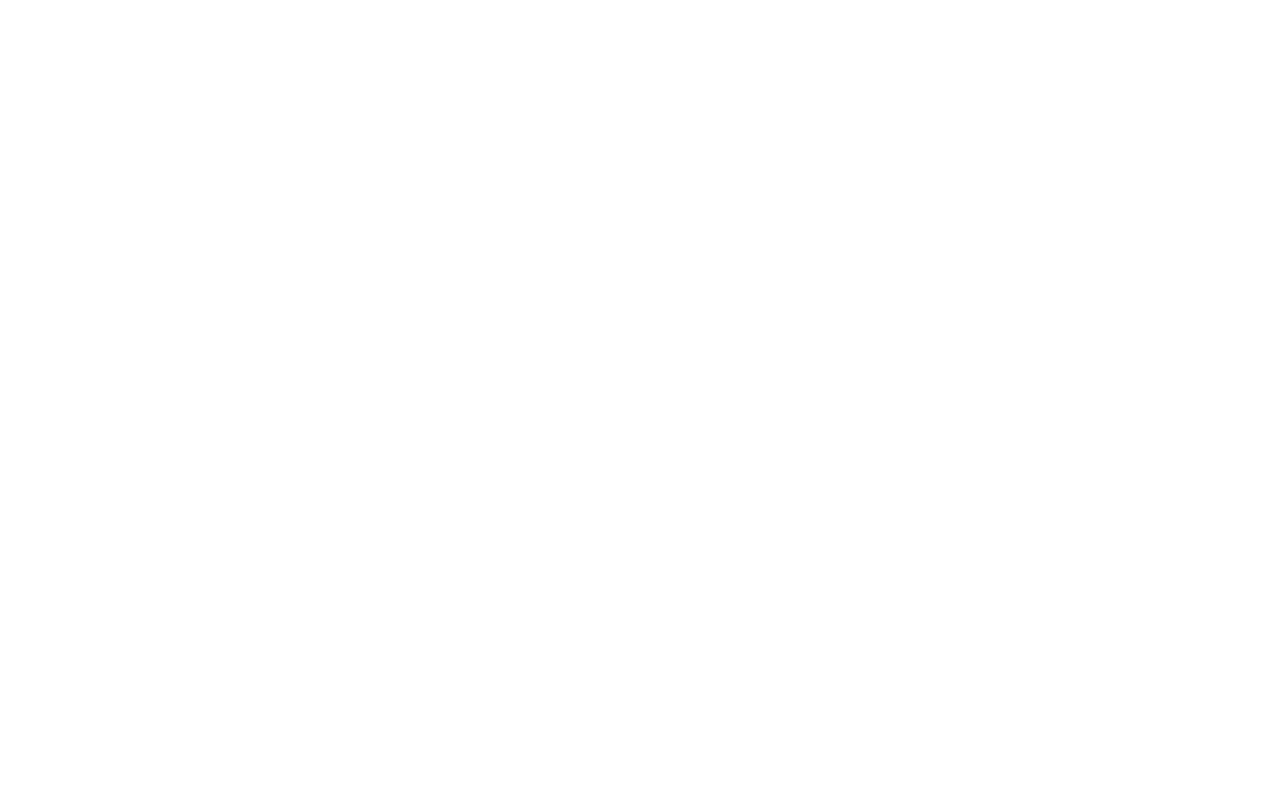
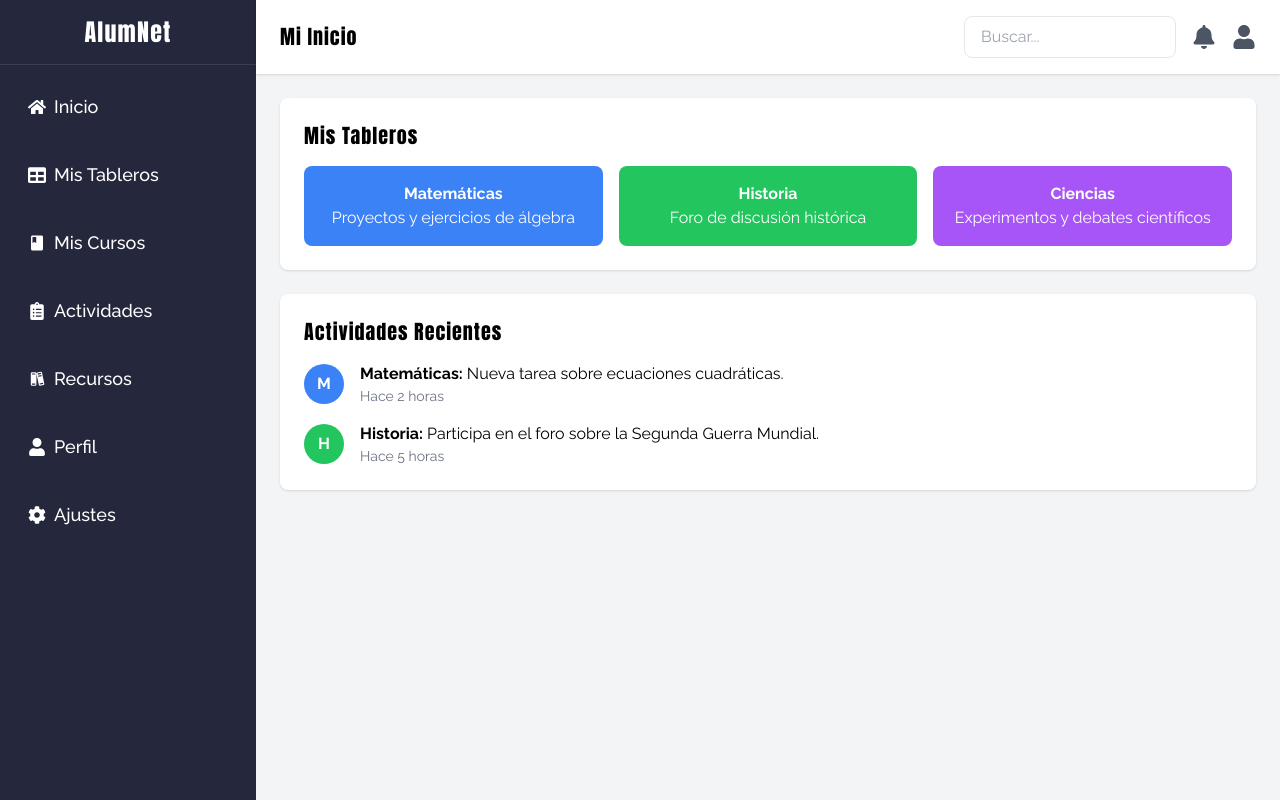
Before and after one commit to Darkyapper/alumnet, a React (Vite) app: page /home in a window 1280 px wide. Before the commit this address had no page. Built offline with nearby package versions, Linux system fonts and the light colour scheme.

Commit message:
add FeedPage, sidebar, and navbar components; update routing to include home page

```diff
--- a/src/App.jsx
+++ b/src/App.jsx
@@ -3,6 +3,7 @@
 import ScrollToTop from "./components/scrollToTop/ScrollToTop";
 import SignUp from "./pages/SignUp";
 import Login from "./pages/Login";
+import FeedPage from "./pages/FeedPage";
 
 function App() {
   return (
@@ -12,6 +13,7 @@
         <Route path="/" element={<Home />} />
         <Route path="/sign-up" element={<SignUp />} />
         <Route path="/login" element={<Login />} />
+        <Route path="/home" element={<FeedPage />} />
       </Routes>
     </Router>
   );
--- /dev/null
+++ b/src/components/feed/Feed.jsx
@@ -0,0 +1,59 @@
+import React from "react";
+
+function Feed() {
+  return (
+    <main className="flex-1 overflow-y-auto p-6">
+      <div className="space-y-6">
+        {/* Tableros o Actividades */}
+        <div className="bg-white shadow rounded-lg p-6">
+          <h2 className="text-xl anton-font tracking-wider font-normal mb-4">Mis Tableros</h2>
+          <div className="grid grid-cols-1 sm:grid-cols-2 md:grid-cols-3 gap-4">
+            <div className="bg-blue-500 raleway-font text-white p-4 rounded-lg text-center">
+              <h3 className="font-bold">Matemáticas</h3>
+              <p>Proyectos y ejercicios de álgebra</p>
+            </div>
+            <div className="bg-green-500 raleway-font text-white p-4 rounded-lg text-center">
+              <h3 className="font-bold">Historia</h3>
+              <p>Foro de discusión histórica</p>
+            </div>
+            <div className="bg-purple-500 raleway-font text-white p-4 rounded-lg text-center">
+              <h3 className="font-bold">Ciencias</h3>
+              <p>Experimentos y debates científicos</p>
+            </div>
+          </div>
+        </div>
+
+        {/* Actividades Recientes */}
+        <div className="bg-white shadow rounded-lg p-6">
+          <h2 className="text-xl anton-font font-normal tracking-wider mb-4">Actividades Recientes</h2>
+          <ul className="space-y-4 raleway-font">
+            <li className="flex items-center space-x-4">
+              <div className="bg-blue-500 h-10 w-10 rounded-full flex items-center justify-center text-white font-bold">
+                M
+              </div>
+              <div>
+                <p>
+                  <span className="font-bold">Matemáticas:</span> Nueva tarea sobre ecuaciones cuadráticas.
+                </p>
+                <p className="text-sm text-gray-500">Hace 2 horas</p>
+              </div>
+            </li>
+            <li className="flex items-center space-x-4">
+              <div className="bg-green-500 h-10 w-10 rounded-full flex items-center justify-center text-white font-bold">
+                H
+              </div>
+              <div>
+                <p>
+                  <span className="font-bold">Historia:</span> Participa en el foro sobre la Segunda Guerra Mundial.
+                </p>
+                <p className="text-sm text-gray-500">Hace 5 horas</p>
+              </div>
+            </li>
+          </ul>
+        </div>
+      </div>
+    </main>
+  );
+}
+
+export default Feed;
--- a/src/components/loginForm/LoginForm.jsx
+++ b/src/components/loginForm/LoginForm.jsx
@@ -55,7 +55,7 @@
             localStorage.setItem("user_id", users.id);
 
             // Redirigir al usuario a la página principal (ajústalo según tu lógica)
-            window.location.href = "/";
+            window.location.href = "/home";
         } catch (err) {
             setError(err.message);
         } finally {
--- /dev/null
+++ b/src/components/navbar/Navbar.jsx
@@ -0,0 +1,21 @@
+import React from "react";
+import { FaBell, FaUser } from "react-icons/fa";
+
+function Navbar() {
+  return (
+    <header className="bg-white shadow flex items-center justify-between px-6 py-4">
+      <div className="anton-font tracking-wider text-xl font-normal">Mi Inicio</div>
+      <div className="flex items-center space-x-4">
+        <input
+          type="text"
+          placeholder="Buscar..."
+          className="raleway-font px-4 py-2 border rounded-lg focus:outline-none focus:ring focus:ring-blue-500"
+        />
+        <FaBell className="text-gray-600 text-2xl cursor-pointer hover:text-blue-500" />
+        <FaUser className="text-gray-600 text-2xl cursor-pointer hover:text-blue-500" />
+      </div>
+    </header>
+  );
+}
+
+export default Navbar;
--- /dev/null
+++ b/src/components/sidebar/Sidebar.jsx
@@ -0,0 +1,67 @@
+import React from "react";
+import { FaHome, FaUser, FaCog, FaBell, FaTable, FaClipboardList } from "react-icons/fa";
+import { MdClass } from "react-icons/md";
+import { PiBooksFill  } from "react-icons/pi";
+
+function Sidebar() {
+  return (
+    <aside className="bg-[#25273C] text-white w-64 flex flex-col">
+      <div className="px-6 py-4 text-2xl tracking-wider anton-font font-normal text-center border-b border-gray-700">
+        AlumNet
+      </div>
+      <nav className="raleway-font flex-1 px-4 py-4 space-y-4">
+        <a
+          href="#"
+          className="flex items-center space-x-2 text-lg font-medium hover:bg-gray-700 p-3 rounded"
+        >
+          <FaHome />
+          <span>Inicio</span>
+        </a>
+        <a
+          href="#"
+          className="flex items-center space-x-2 text-lg font-medium hover:bg-gray-700 p-3 rounded"
+        >
+          <FaTable />
+          <span>Mis Tableros</span>
+        </a>
+        <a
+          href="#"
+          className="flex items-center space-x-2 text-lg font-medium hover:bg-gray-700 p-3 rounded"
+        >
+          <MdClass  />
+          <span>Mis Cursos</span>
+        </a>
+        <a
+          href="#"
+          className="flex items-center space-x-2 text-lg font-medium hover:bg-gray-700 p-3 rounded"
+        >
+          <FaClipboardList />
+          <span>Actividades</span>
+        </a>
+        <a
+          href="#"
+          className="flex items-center space-x-2 text-lg font-medium hover:bg-gray-700 p-3 rounded"
+        >
+          <PiBooksFill  />
+          <span>Recursos</span>
+        </a>
+        <a
+          href="#"
+          className="flex items-center space-x-2 text-lg font-medium hover:bg-gray-700 p-3 rounded"
+        >
+          <FaUser />
+          <span>Perfil</span>
+        </a>
+        <a
+          href="#"
+          className="flex items-center space-x-2 text-lg font-medium hover:bg-gray-700 p-3 rounded"
+        >
+          <FaCog />
+          <span>Ajustes</span>
+        </a>
+      </nav>
+    </aside>
+  );
+}
+
+export default Sidebar;
--- /dev/null
+++ b/src/pages/FeedPage.jsx
@@ -0,0 +1,18 @@
+import React from "react";
+import Sidebar from "../components/sidebar/Sidebar";
+import Navbar from "../components/navbar/Navbar";
+import Feed from "../components/feed/Feed";
+
+function FeedPage() {
+  return (
+    <div className="flex h-screen bg-gray-100">
+      <Sidebar />
+      <div className="flex-1 flex flex-col">
+        <Navbar />
+        <Feed />
+      </div>
+    </div>
+  );
+}
+
+export default FeedPage;
```
